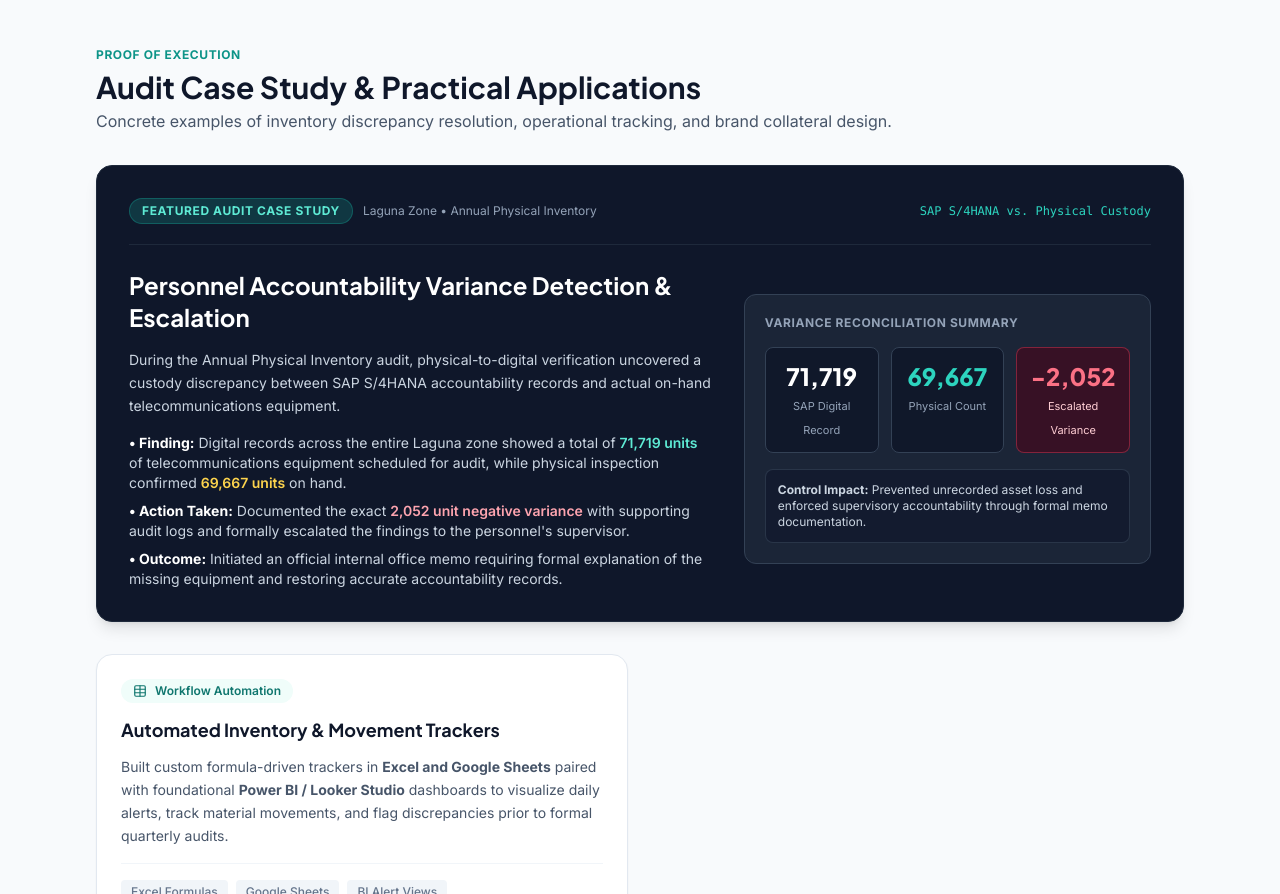
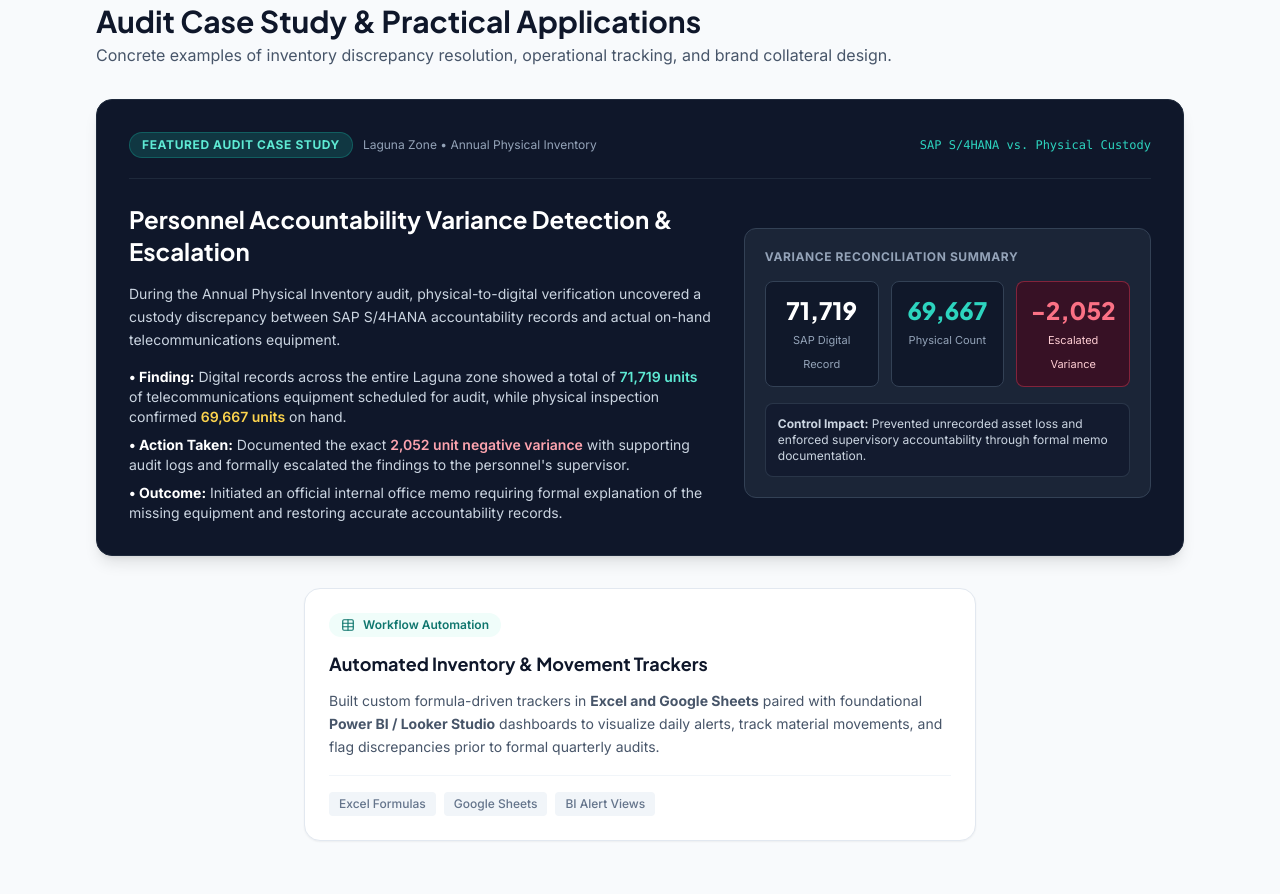
Before and after one commit to lancegabealcantara/lancealcantara.github.io, a plain HTML site: page index.html in a window 1280 px wide. Shown: the part 3223-4117 px from the top of the page. Drawn offline with nearby package versions, Linux system fonts and the light colour scheme.

Commit message:
Update index.html

```diff
--- a/index.html
+++ b/index.html
@@ -275,10 +275,6 @@
           </button>
         </div>
       </div>
-
-      <!-- Tab Content Panels -->
-      <div class="bg-white rounded-2xl border border-slate-200 shadow-sm p-6 sm:p-8">
-
       <!-- Tab Content Panels -->
       <div class="bg-white rounded-2xl border border-slate-200 shadow-sm p-6 sm:p-8">
         <!-- Panel 1: SAP S/4HANA -->
@@ -552,8 +548,8 @@
       </div>
 
       <!-- Secondary Practical Projects Grid -->
-      <div class="grid grid-cols-1 md:grid-cols-2 gap-6">
-        <div class="bg-white rounded-2xl p-6 border border-slate-200 shadow-sm flex flex-col justify-between">
+      <div class="flex justify-center">
+        <div class="w-full max-w-2xl bg-white rounded-2xl p-6 border border-slate-200 shadow-sm flex flex-col justify-between">
           <div class="space-y-3">
             <div class="inline-flex items-center gap-2 text-xs font-semibold text-teal-700 bg-teal-50 px-3 py-1 rounded-full">
               <i data-lucide="table" class="w-3.5 h-3.5"></i>
```
